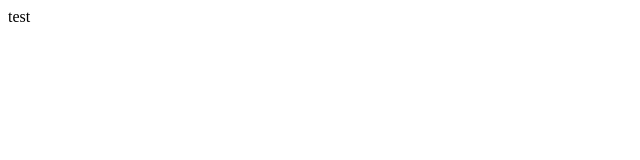
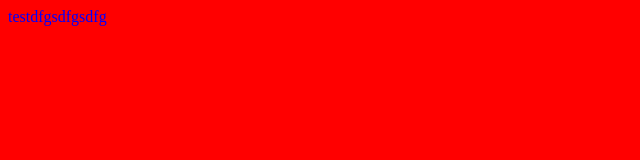
Before and after one commit to hiof/howto-github, a plain HTML site: page index.html in a window 1280 px wide. Shown: the whole page, without its empty margins (0-640 px from the left). Drawn offline with Linux system fonts and the light colour scheme.

Commit message:
Endret css og html

```diff
--- a/index.html
+++ b/index.html
@@ -1,7 +1,21 @@
-<html>
-	<head>
+<!DOCTYPE html>
+<!--[if lt IE 7]> <html class="no-js ie6" lang="nb"> <![endif]-->
+<!--[if IE 7]>    <html class="no-js ie7" lang="nb"> <![endif]-->
+<!--[if IE 8]>    <html class="no-js ie8" lang="nb"> <![endif]-->
+<!--[if gt IE 8]><!--> <html class="no-js" lang="nb"> <!--<![endif]-->
+<head>
+<meta charset="utf-8">
+<title>Om høgskolen | Høgskolen i Østfold - Kunnskap påvirker!</title>
+<meta name="Author" content="Bård Halvorsen">
+<meta name="KeyWords" content="">
+<meta name="Description" content="Fakta om h&oslash;gskolen Over 60 studier i nye lokaler 5.000 studenter og 500 ansatte Studiesteder: Halden og Fredrikstad Gode muligheter til &aring; ta deler av studiet i utlandet H&oslash;gskolen i &Oslash;stfold er en del av Oslofjordalliansen - et sa test">
+<meta name="viewport" content="width=device-width, initial-scale=1.0, maximum-scale=1.0, user-scalable=no">
+
+<!-- Mobile -->
+<link rel="stylesheet" type="text/css" href="style.css" />
+
 	</head>
 	<body>
-		test
+		testdfgsdfgsdfg
 	</body>
 </html>
--- a/style.css
+++ b/style.css
@@ -1,3 +1,4 @@
-html{
-  background: pink;
+body{
+  background: red;
+  color: blue;
 }
```
